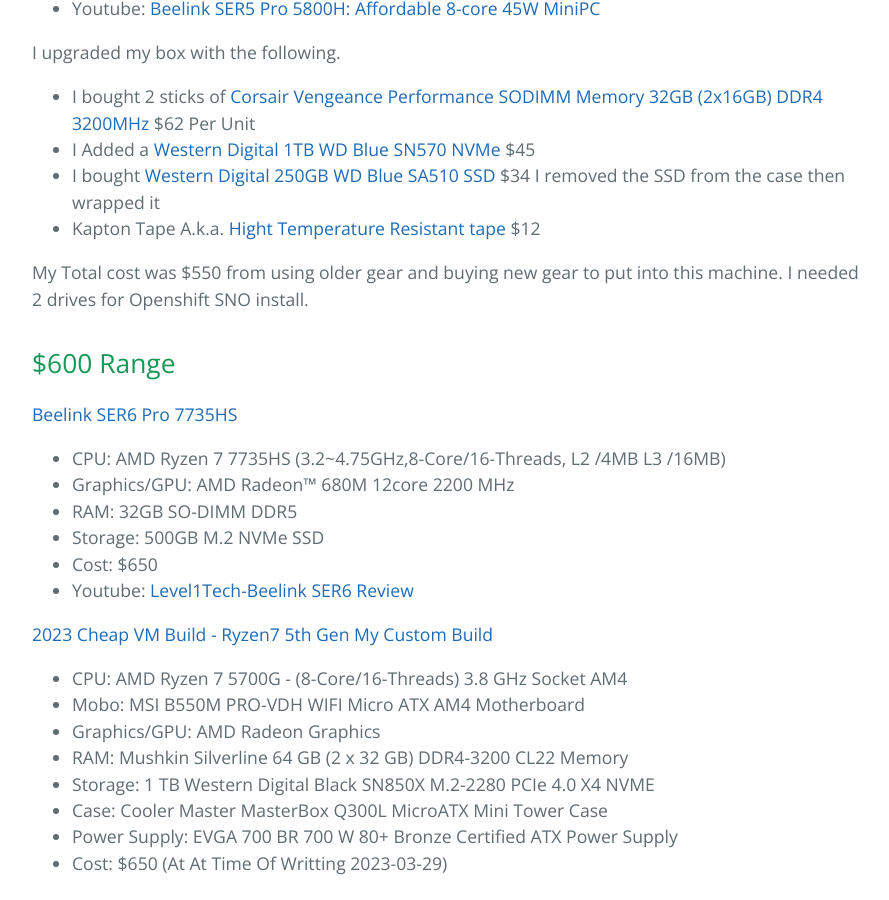
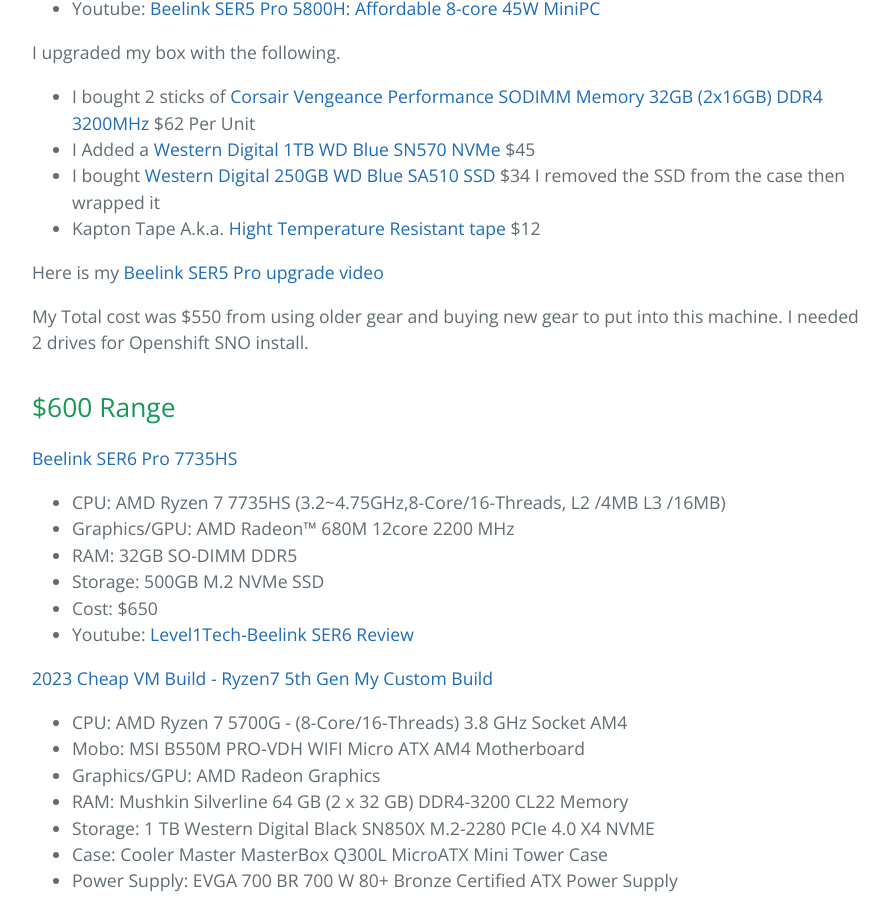
Before and after one commit to jscar-hawk/jscar-hawk.github.io, a Jekyll site: the page built from docs/2023-Hardware-Recommendations.md, in a window 1280 px wide and 900 px high, scrolled down 1086 px. Shown: the whole window, without its empty margins (192-1081 px from the left). Built offline with Jekyll 4.4.1, drawn with Linux system fonts in a browser that asks for light colours; our own code applies the rules of GitHub Pages for plain Markdown files.

Commit message:
linked upgrade video for beelink 5

```diff
--- a/docs/2023-Hardware-Recommendations.md
+++ b/docs/2023-Hardware-Recommendations.md
@@ -32,6 +32,8 @@ I upgraded my box with the following.
 * I Added a [Western Digital 1TB WD Blue SN570 NVMe](https://amzn.to/453Rxle) $45
 * I bought [Western Digital 250GB WD Blue SA510 SSD](https://amzn.to/3MqGDPc) $34 I removed the SSD from the case then wrapped it
 * Kapton Tape A.k.a. [Hight Temperature Resistant tape](https://amzn.to/41D6ibJ) $12
+
+Here is my [Beelink SER5 Pro upgrade video](https://www.youtube.com/watch?v=l6apX9QkMXo)
 
 My Total cost was $550 from using older gear and buying new gear to put into this machine.
 I needed 2 drives for Openshift SNO install.
```
